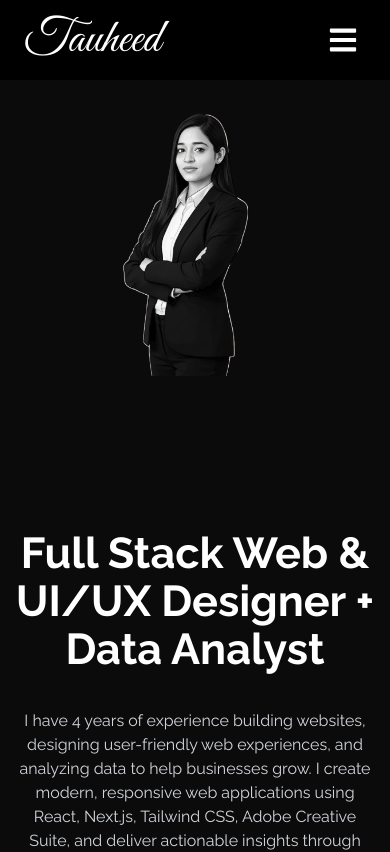
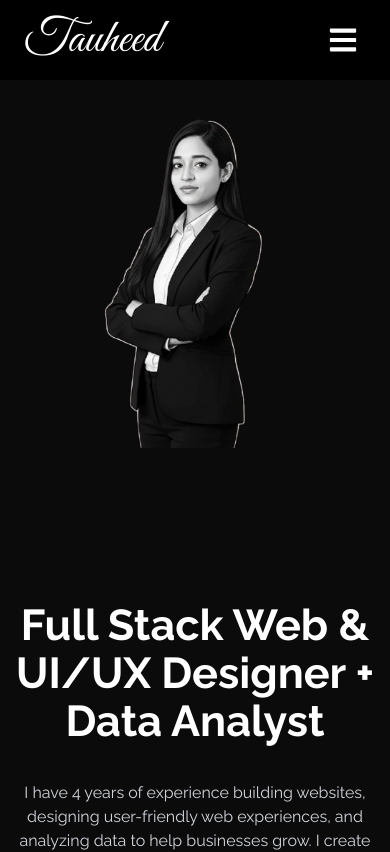
Before and after one commit to Tauheedjahan/Tj_Portfolio, a React (Create React App) app: page / in a window 390 px wide. Shown: the top 852 px of the page. Built offline with nearby package versions, Linux system fonts and the light colour scheme.

Commit message:
Update Home.jsx

```diff
--- a/src/components/Home.jsx
+++ b/src/components/Home.jsx
@@ -14,11 +14,11 @@
   {/* ab max-w-screen-lg hata diya */}
 
       <div className="small-screen hidden">
-          <img
+        <img
           src={HeroImage}
-            alt="profile"
-                    className="rounded-2xl mx-auto w-4/5 md:w-full md:ml-10"
-              />
+          alt="profile"
+                className="rounded-2xl mx-auto w-full md:w-4/5"
+          />
 
 
         </div>
```
